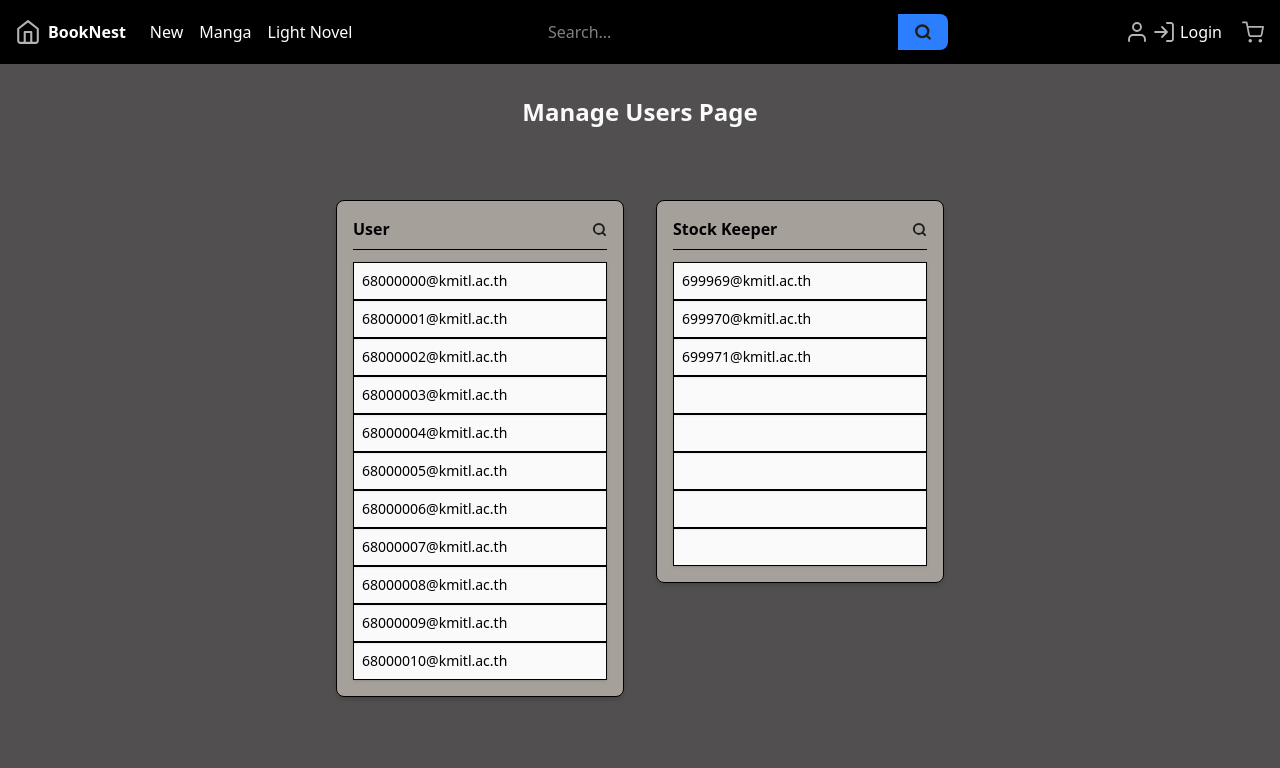
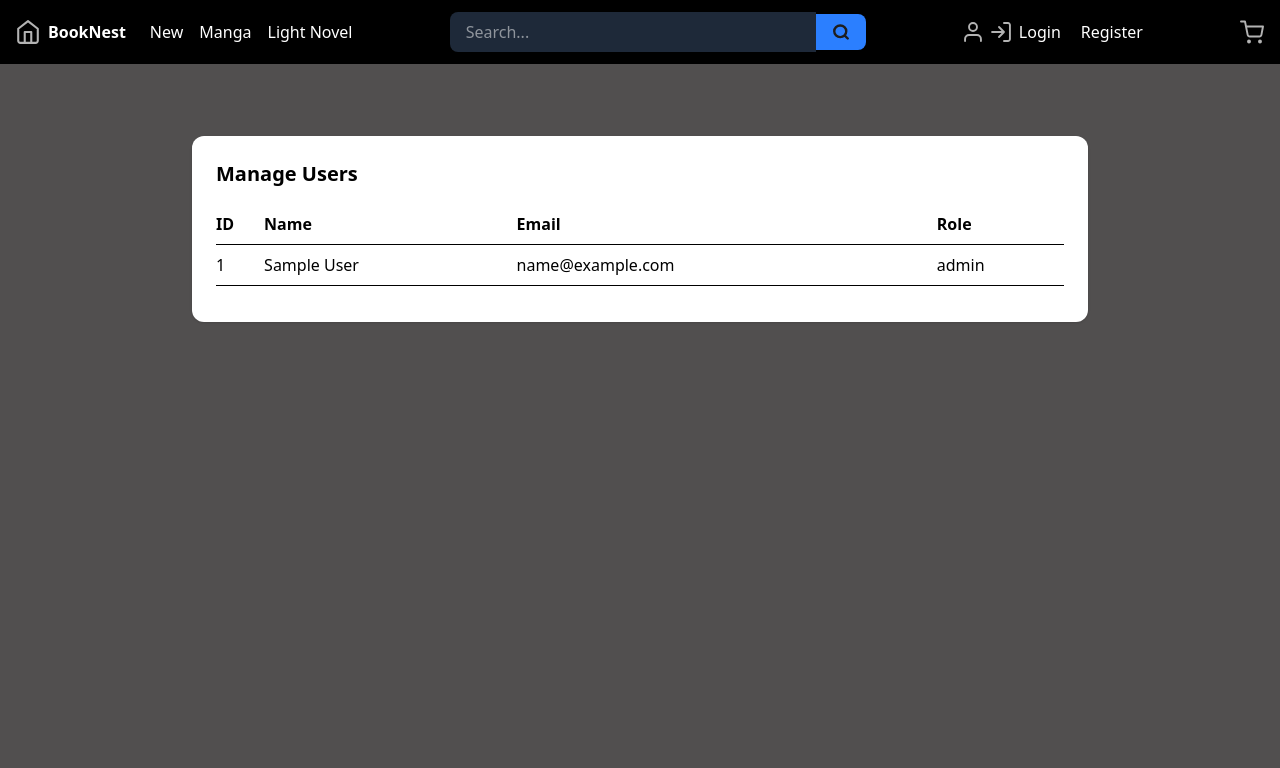
Before and after one commit to Project-Groap04-BookNest/BookNest, a Flask app: page /manage_users in a window 1280 px wide. Shown: the top 768 px of the page. Run offline with Flask 3, Linux system fonts and the light colour scheme; tables that the repository leaves empty hold one stand-in row (values such as "Sample post"); some libraries are stand-ins or nearby versions.

```diff
--- a/app.py
+++ b/app.py
@@ -13,6 +13,12 @@ load_dotenv()
 def create_app():
     app = Flask(__name__)
     app.config.from_object(Config)
+
+    # ตั้ง secret key (ใช้สำหรับ session, flash message)
+    app.secret_key = "my_booknest_secret"  # หรือไปอ่านจาก .env ก็ได้
+
+
+        # init DB
     db.init_app(app)
 
      # register blueprints เอาข้อมูล router เข้ามา
@@ -29,4 +35,13 @@ def create_app():
 # ระบบ debug ของ flask
 if __name__ == "__main__":
     app = create_app()
+    app.secret_key = "my_booknest_secret"
+
+
+     # 👇 reset database
+    with app.app_context():
+        db.drop_all()
+        db.create_all()
+
+
     app.run(debug=True)
--- a/models/user.py
+++ b/models/user.py
@@ -6,7 +6,7 @@ class User(db.Model):
     id = db.Column(db.Integer, primary_key=True)
     name = db.Column(db.String(100), nullable=False)
     email = db.Column(db.String(120), unique=True, nullable=False)
-    password_hash = db.Column(db.String(128), nullable=False)
+    password_hash = db.Column(db.String(512), nullable=False)
     role = db.Column(db.String(50), nullable=False)
 
     orders = relationship("Order", back_populates="user")
--- a/routes/api_routes.py
+++ b/routes/api_routes.py
@@ -2,7 +2,14 @@ from flask import Blueprint, jsonify, request, session
 from models.book import Book
 from models.order import Order
 from models.order_item import OrderItem
+from models.book import Book
+from models.user import User
 from app import db
+from importlib.metadata import requires
+
+
+
+
 
 api_bp = Blueprint("api", __name__, url_prefix="/api")
 
@@ -12,11 +19,13 @@ def require_login():
         return False
     return True
 
+#api get_book
 @api_bp.route("/get_books", methods=["GET"])
 def get_books():
     if not require_login():
         return jsonify({"error": "Please login first"}), 401
     books = Book.query.all()
+
     return jsonify([{
         "id": b.id,
         "title": b.title,
@@ -25,6 +34,27 @@ def get_books():
         "stock_quantity": b.stock_quantity
     } for b in books])
 
+
+
+
+### api get_users
+@api_bp.route("/get_users", methods=["GET"])
+def get_users():
+    users = User.query.all()
+    return jsonify([
+        {
+            "id": u.id,
+            "name": u.name,
+            "email": u.email,
+            "role": u.role
+
+        } for u in users
+    ])
+
+
+
+
+# api get_cart
 @api_bp.route("/cart", methods=["GET"])
 def get_cart():
     cart = session.get("cart", {})
@@ -57,6 +87,7 @@ def add_to_cart():
     session.modified = True
     return jsonify({"message": "Added to cart", "cart": cart})
 
+
 @api_bp.route("/cart/<book_id>", methods=["PUT"])
 def update_cart_item(book_id):
     if not require_login():
@@ -73,6 +104,7 @@ def update_cart_item(book_id):
     session.modified = True
     return jsonify({"message": "Updated cart", "cart": cart})
 
+
 @api_bp.route("/cart/<book_id>", methods=["DELETE"])
 def delete_cart_item(book_id):
     if not require_login():
@@ -83,6 +115,10 @@ def delete_cart_item(book_id):
     session["cart"] = cart
     session.modified = True
     return jsonify({"message": "Item removed", "cart": cart})
+
+
+
+## api checkout
 
 @api_bp.route("/checkout", methods=["POST"])
 def checkout():
--- a/routes/ui_routes.py
+++ b/routes/ui_routes.py
@@ -1,5 +1,10 @@
 from flask import Blueprint, render_template, request, redirect, url_for
 from models.user import User
+from models import db # เอาไว้บันทึกลง DB
+from werkzeug.security import generate_password_hash
+from werkzeug.security import check_password_hash
+from flask import session
+#ตัว hash password ของ flak สำหรับ reg
 
 ui_bp = Blueprint("ui", __name__)  # ชื่อ blueprint  มันจะไป map กับตัว html
 
@@ -7,17 +12,32 @@ ui_bp = Blueprint("ui", __name__)  # ชื่อ blueprint  มันจะไ
 def index():
     return render_template("index.html")
 
-@ui_bp.route("/login",endpoint = "login" , methods=["GET", "POST"])
+@ui_bp.route("/login", methods=["GET", "POST"])
 def login():
     if request.method == "POST":
         email = request.form.get("email")
         password = request.form.get("password")
-        user = User.query.filter_by(email=email, password_hash=password).first()
-        if user:
-            return redirect(url_for("ui.index"))  # ต้องเรียก "ui.index"
+
+        user = User.query.filter_by(email=email).first()
+
+        # ❌ อย่าใช้ check_password_hash
+        # ✅ เทียบ plain text ตรง ๆ
+        if user and user.password_hash == password:
+            session["user_id"] = user.id
+            session["user_name"] = user.name
+            session["user_role"] = user.role
+            return redirect(url_for("ui.index"))
         else:
-            return render_template("login.html", error="Password incorrect.")
+            return render_template("login.html", error="Email หรือ Password ไม่ถูกต้อง")
+
     return render_template("login.html")
+
+
+@ui_bp.route("/logout")
+def logout():
+    session.clear()  # ลบ session ทั้งหมด
+    return redirect(url_for("ui.index"))
+
 
 @ui_bp.route("/orders")
 def orders():
@@ -31,4 +51,35 @@ def manage_books():
 
 @ui_bp.route("/manage_users")
 def manage_users():
-    return render_template("manage_users.html")
+    from models.user import User
+    users = User.query.all()
+    return render_template("manage_users.html", users=users)
+
+@ui_bp.route("/register", methods=["GET", "POST"])
+def register():
+    if request.method == "POST":
+        name = request.form.get("name")
+        email = request.form.get("email")
+        password = request.form.get("password")
+
+        # เช็คว่า email ซ้ำหรือเปล่า
+        existing_user = User.query.filter_by(email=email).first()
+        if existing_user:
+            return render_template("register.html", error="อีเมลนี้ถูกใช้งานแล้ว")
+
+        # ❌ ไม่ต้อง hash แล้ว
+        # hashed_pw = generate_password_hash(password)
+
+        # ✅ เก็บ plain text ไปเลย
+        new_user = User(name=name, email=email, password_hash=password, role="user")
+        db.session.add(new_user)
+        db.session.commit()
+
+        # สมัครเสร็จ -> auto login
+        session["user_id"] = new_user.id
+        session["user_name"] = new_user.name
+        session["user_role"] = new_user.role
+
+        return redirect(url_for("ui.index"))
+
+    return render_template("register.html")
--- a/templates/base.html
+++ b/templates/base.html
@@ -4,22 +4,22 @@
   <meta charset="UTF-8">
   <title>BookNest</title>
   <link rel="stylesheet" href="{{ url_for('static', filename='style.css') }}">
+  <!-- Tailwind -->
   <script src="https://cdn.jsdelivr.net/npm/@tailwindcss/browser@4"></script>
+  <!-- Flowbite -->
+  <script src="https://cdnjs.cloudflare.com/ajax/libs/flowbite/2.3.0/flowbite.min.js"></script>
 </head>
 <body>
 
   <!-- Navbar -->
-  <nav style="background-color: black; color: white; padding: 0.75rem 1rem; display: flex; align-items: center; justify-content: space-between;">
+  <nav class="flex items-center justify-between px-4 py-3 bg-black text-white">
 
+    <!-- Left: Logo + Menu -->
     <div class="flex items-center space-x-6">
-       <!-- Left: Logo + Title -->
-  <div style="display: flex; align-items: center; gap: 0.75rem;">
-    <a href="{{ url_for('ui.index') }}" style="display: flex; align-items: center; text-decoration: none;">
-      <img src="{{ url_for('static', filename='assets/home-icon.svg') }}" alt="home-icon" style="width: 24px; height: 24px;">
-      <span style="margin-left: 0.5rem; font-weight: bold; color: white;">BookNest</span>
+      <a href="{{ url_for('ui.index') }}" class="flex items-center no-underline">
+        <img src="{{ url_for('static', filename='assets/home-icon.svg') }}" alt="home-icon" class="w-6 h-6">
+        <span class="ml-2 font-bold">BookNest</span>
       </a>
-  </div>
-
       <div class="flex space-x-4">
         <a href="#" class="hover:text-blue-400">New</a>
         <a href="#" class="hover:text-blue-400">Manga</a>
@@ -30,31 +30,60 @@
     <!-- Center: Search Bar -->
     <div class="flex items-center w-1/3">
       <input type="text" placeholder="Search..."
-                class="w-full px-4 py-2 rounded-l-lg border-none focus:ring-2 focus:ring-blue-500 text-white">
+             class="w-full px-4 py-2 rounded-l-lg border-none focus:ring-2 focus:ring-blue-500 text-white bg-gray-800">
       <button class="bg-blue-500 px-4 py-2 rounded-r-lg hover:bg-blue-600">
-                <img src="{{ url_for('static', filename='assets/Search-icon.svg') }}" alt="Search-icon" style="width: 20px; height: 20px;">
+        <img src="{{ url_for('static', filename='assets/Search-icon.svg') }}" alt="Search-icon" class="w-5 h-5">
       </button>
     </div>
 
+    <!-- Right: User/Login + Cart -->
+    <div class="flex items-center gap-5">
+      {% if session.get("user_id") %}
+        <!-- ถ้า login แล้ว -->
+        <div class="relative">
+          <button id="dropdownUserButton" data-dropdown-toggle="dropdownUser"
+                  class="flex items-center gap-2 text-white focus:outline-none" type="button">
+            <img src="{{ url_for('static', filename='assets/user-icon.svg') }}" alt="user-icon" class="w-5 h-5">
+            <span>{{ session['user_name'] }}</span>
+            <svg class="w-4 h-4" xmlns="http://www.w3.org/2000/svg" fill="none"
+                 viewBox="0 0 10 6">
+              <path stroke="currentColor" stroke-linecap="round" stroke-linejoin="round"
+                    stroke-width="2" d="m1 1 4 4 4-4"/>
+            </svg>
+          </button>
 
-  <!-- Right: User + Login + Cart -->
-  <div style="display: flex; align-items: center; gap: 1.25rem;">
-    <!-- Login -->
-    <a href="{{ url_for('ui.login') }}" style="display: flex; align-items: center; gap: 0.4rem; text-decoration: none; color: white;">
-      <img src="{{ url_for('static', filename='assets/user-icon.svg') }}" alt="user-icon" style="width: 20px; height: 20px;">
-      <img src="{{ url_for('static', filename='assets/login-icon.svg') }}" alt="login-icon" style="width: 20px; height: 20px;">
+          <!-- Dropdown -->
+          <div id="dropdownUser"
+               class="z-10 hidden bg-white divide-y divide-gray-100 rounded-lg shadow-sm w-44">
+            <ul class="py-2 text-sm text-gray-700" aria-labelledby="dropdownUserButton">
+              <li><a href="#" class="block px-4 py-2 hover:bg-gray-100">Profile</a></li>
+              <li><a href="{{ url_for('ui.logout') }}" class="block px-4 py-2 hover:bg-gray-100">Logout</a></li>
+            </ul>
+          </div>
+        </div>
+      {% else %}
+        <!-- ถ้ายังไม่ได้ login -->
+        <a href="{{ url_for('ui.login') }}" class="flex items-center gap-2 text-white no-underline">
+          <img src="{{ url_for('static', filename='assets/user-icon.svg') }}" alt="user-icon" class="w-5 h-5">
+          <img src="{{ url_for('static', filename='assets/login-icon.svg') }}" alt="login-icon" class="w-5 h-5">
           <span>Login</span>
         </a>
 
+        <a href="{{ url_for('ui.register') }}" class="flex items-center gap-2 text-white no-underline">
+      <span>Register</span>
+    </a>
+  </div>
+      {% endif %}
+
       <!-- Cart -->
-    <a href="{{ url_for('ui.orders') }}" style="display: flex; align-items: center; text-decoration: none;">
-      <img src="{{ url_for('static', filename='assets/cart-icon.svg') }}" alt="cart-icon" style="width: 22px; height: 22px;">
+      <a href="{{ url_for('ui.orders') }}" class="flex items-center no-underline">
+        <img src="{{ url_for('static', filename='assets/cart-icon.svg') }}" alt="cart-icon" class="w-6 h-6">
       </a>
     </div>
   </nav>
 
   <!-- Main Content -->
-  <main style="padding: 2rem;">
+  <main class="p-8">
     {% block content %}
     {% endblock %}
   </main>
--- a/templates/manage_users.html
+++ b/templates/manage_users.html
@@ -1,46 +1,53 @@
 {% extends "base.html" %}
+{% block content %}
+<div class="max-w-4xl mx-auto mt-10 bg-white rounded-xl p-6 shadow">
+  <h2 class="text-xl font-semibold mb-4">Manage Users</h2>
 
-{% block content %}
-<h1 class="text-center text-2xl font-bold mb-8 text-neutral-50">Manage Users Page</h1>
+  <table class="w-full text-left border-collapse">
+    <thead>
+      <tr class="border-b">
+        <th class="py-2">ID</th>
+        <th class="py-2">Name</th>
+        <th class="py-2">Email</th>
+        <th class="py-2">Role</th>
+      </tr>
+    </thead>
+    <tbody id="users-body"></tbody>
+  </table>
 
-<div class="flex justify-center items-start gap-8 p-10">
-  <!-- USER -->
-  <div class="bg-stone-400 p-4 rounded-lg w-72 shadow-md border border-black">
-    <div class="flex justify-between items-center mb-3 font-bold text-black border-b border-black pb-2">
-      <span >User</span>
-      <button class="text-black hover:text-zinc-700"> <img src="/static/assets/Search-icon.svg" alt="Search-icon"></button>
-    </div>
-    <div class="flex flex-col bg-zinc-50">
-      <div class="p-2 text-sm text-black border border-black shadow-sm">68000000@kmitl.ac.th</div>
-      <div class="p-2 text-sm text-black border border-black shadow-sm">68000001@kmitl.ac.th</div>
-      <div class="p-2 text-sm text-black border border-black shadow-sm">68000002@kmitl.ac.th</div>
-      <div class="p-2 text-sm text-black border border-black shadow-sm">68000003@kmitl.ac.th</div>
-      <div class="p-2 text-sm text-black border border-black shadow-sm">68000004@kmitl.ac.th</div>
-      <div class="p-2 text-sm text-black border border-black shadow-sm">68000005@kmitl.ac.th</div>
-      <div class="p-2 text-sm text-black border border-black shadow-sm">68000006@kmitl.ac.th</div>
-      <div class="p-2 text-sm text-black border border-black shadow-sm">68000007@kmitl.ac.th</div>
-      <div class="p-2 text-sm text-black border border-black shadow-sm">68000008@kmitl.ac.th</div>
-      <div class="p-2 text-sm text-black border border-black shadow-sm">68000009@kmitl.ac.th</div>
-      <div class="p-2 text-sm text-black border border-black shadow-sm">68000010@kmitl.ac.th</div>
-    </div>
-  </div>
+  <div id="err" class="mt-3 text-red-600 text-sm"></div>
+</div>
 
-  <!-- STAF -->
-  <div class="bg-stone-400 p-4 rounded-lg w-72 shadow-md border border-black">
-    <div class="flex justify-between items-center mb-3 font-bold text-black border-b border-black pb-2">
-      <span><S></S>Stock Keeper</span>
-      <button class="text-black hover:text-zinc-700"> <img src="/static/assets/Search-icon.svg" alt="Search-icon"></button>
-    </div>
-    <div class="flex flex-col bg-zinc-50">
-      <div class="p-2 text-sm text-black border border-black shadow-sm">699969@kmitl.ac.th</div>
-      <div class="p-2 text-sm text-black border border-black shadow-sm">699970@kmitl.ac.th</div>
-      <div class="p-2 text-sm text-black border border-black shadow-sm">699971@kmitl.ac.th</div>
-      <div class="p-2 text-sm text-black border border-black shadow-sm">&nbsp;</div>
-      <div class="p-2 text-sm text-black border border-black shadow-sm">&nbsp;</div>
-      <div class="p-2 text-sm text-black border border-black shadow-sm">&nbsp;</div>
-      <div class="p-2 text-sm text-black border border-black shadow-sm">&nbsp;</div>
-      <div class="p-2 text-sm text-black border border-black shadow-sm">&nbsp;</div>
-    </div>
-  </div>
-</div>
+<script>
+async function loadUsers() {
+  const tbody = document.getElementById('users-body');
+  const err = document.getElementById('err');
+  tbody.innerHTML = '';
+  err.textContent = '';
+
+  try {
+    const res = await fetch('/api/get_users');
+    if (!res.ok) {
+      const data = await res.json().catch(() => ({}));
+      err.textContent = data.error || ('HTTP ' + res.status);
+      return;
+    }
+    const users = await res.json();
+    users.forEach(u => {
+      const tr = document.createElement('tr');
+      tr.className = 'border-b';
+      tr.innerHTML = `
+        <td class="py-2">${u.id}</td>
+        <td class="py-2">${u.name}</td>
+        <td class="py-2">${u.email}</td>
+        <td class="py-2">${u.role}</td>
+      `;
+      tbody.appendChild(tr);
+    });
+  } catch (e) {
+    err.textContent = 'Cannot load users: ' + e.message;
+  }
+}
+loadUsers();
+</script>
 {% endblock %}
```
Also changed, not shown: templates/login.html (+8 -0 lines), templates/register.html (+41 -0 lines), Readme.md, mock.py (line endings or trailing spaces). Lines whose indentation alone changed are shown as unchanged.
